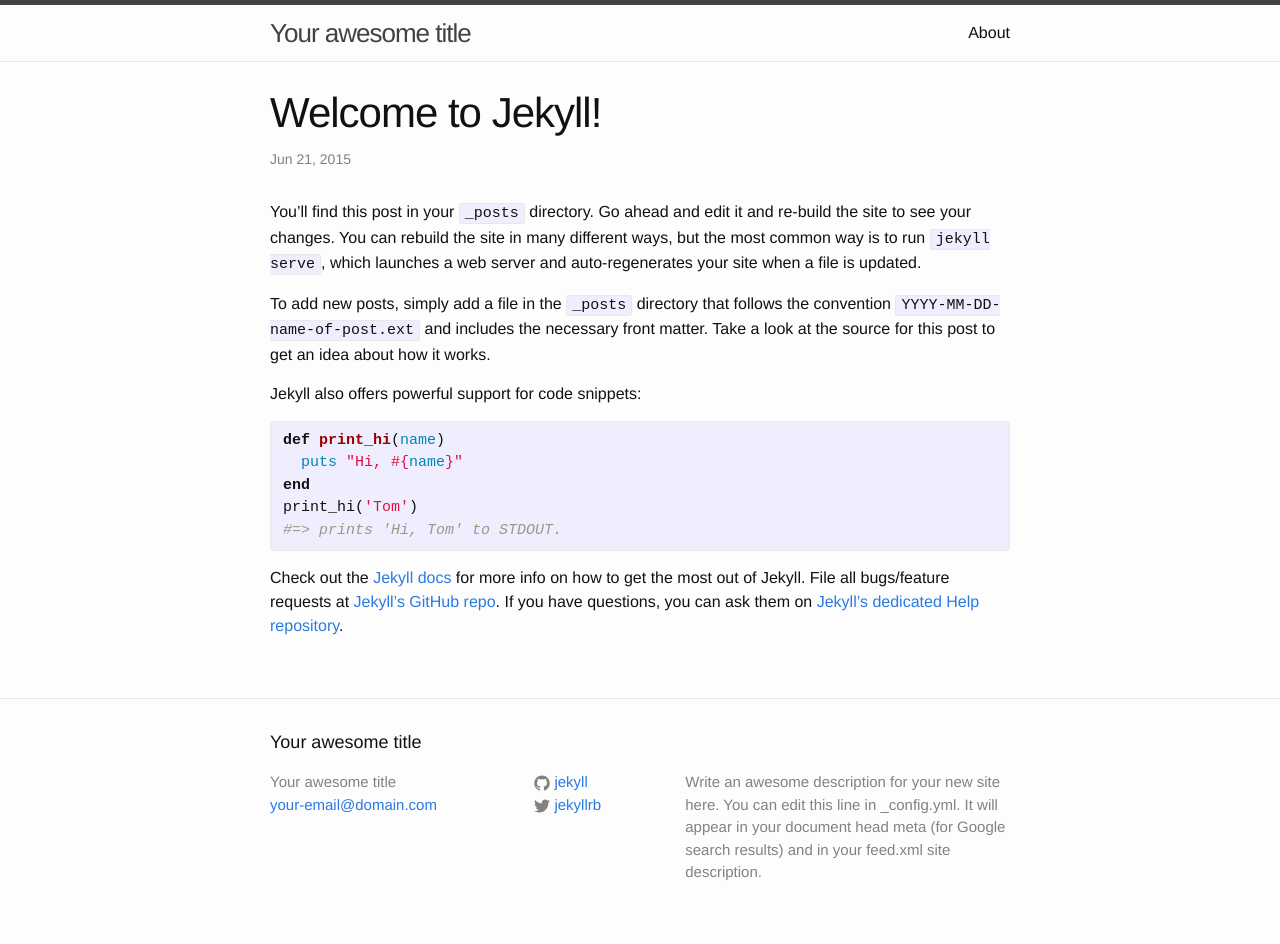
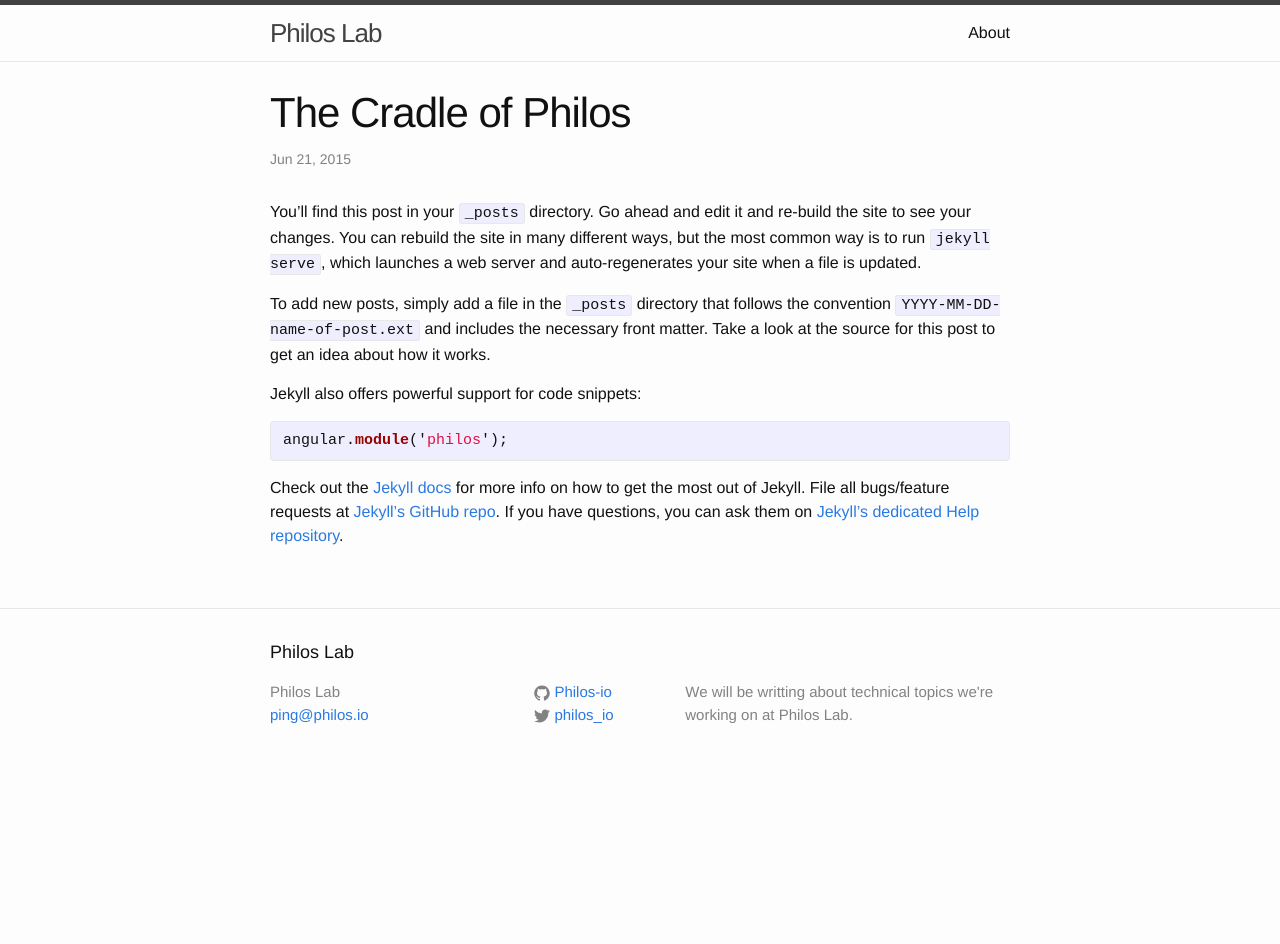
Before and after one commit to Philos-io/blog.philos.io, a Jekyll site: the page built from _posts/2015-06-21-welcome-to-jekyll.markdown, in a window 1280 px wide. Built offline with Jekyll 4.4.1, drawn with Linux system fonts in a browser that asks for light colours; after the commit the page ends 900 px from its top, so only the background shows below that.

Commit message:
easy way to publish

```diff
--- a/_config.yml
+++ b/_config.yml
@@ -1,14 +1,12 @@
 # Site settings
-title: Your awesome title
-email: your-email@domain.com
+title: Philos Lab
+email: ping@philos.io
 description: > # this means to ignore newlines until "baseurl:"
-  Write an awesome description for your new site here. You can edit this
-  line in _config.yml. It will appear in your document head meta (for
-  Google search results) and in your feed.xml site description.
+  We will be writting about technical topics we're working on at Philos Lab.
 baseurl: "" # the subpath of your site, e.g. /blog/
-url: "http://yourdomain.com" # the base hostname & protocol for your site
-twitter_username: jekyllrb
-github_username:  jekyll
+url: "https://philos.io" # the base hostname & protocol for your site
+twitter_username: philos_io
+github_username:  Philos-io
 
 # Build settings
 markdown: kramdown
--- a/_posts/2015-06-21-welcome-to-jekyll.markdown
+++ b/_posts/2015-06-21-welcome-to-jekyll.markdown
@@ -1,6 +1,6 @@
 ---
 layout: post
-title:  "Welcome to Jekyll!"
+title:  "The Cradle of Philos"
 date:   2015-06-21 21:13:38
 categories: jekyll update
 ---
@@ -10,12 +10,8 @@ To add new posts, simply add a file in the `_posts` directory that follows the c
 
 Jekyll also offers powerful support for code snippets:
 
-{% highlight ruby %}
-def print_hi(name)
-  puts "Hi, #{name}"
-end
-print_hi('Tom')
-#=> prints 'Hi, Tom' to STDOUT.
+{% highlight javascript %}
+angular.module('philos');
 {% endhighlight %}
 
 Check out the [Jekyll docs][jekyll] for more info on how to get the most out of Jekyll. File all bugs/feature requests at [Jekyll’s GitHub repo][jekyll-gh]. If you have questions, you can ask them on [Jekyll’s dedicated Help repository][jekyll-help].
```
